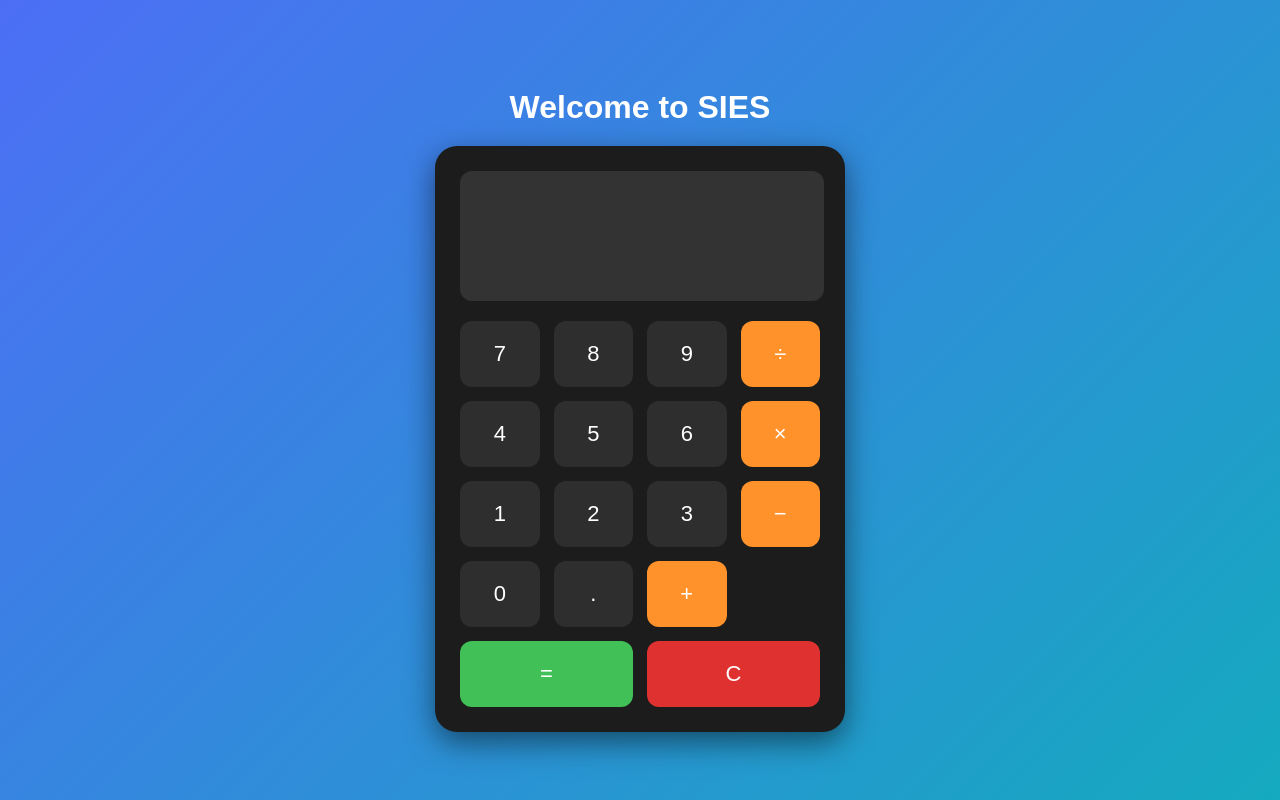
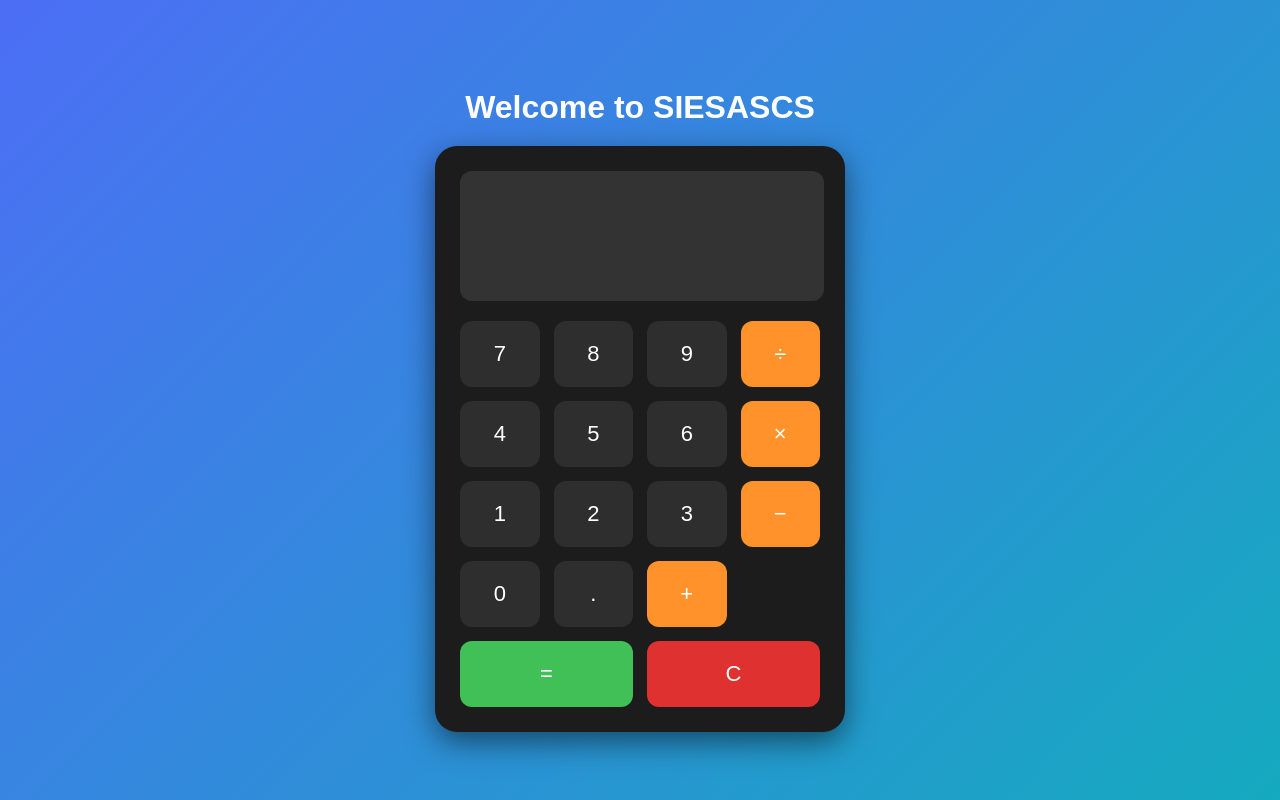
Before and after one commit to darogemuhib2-prog/DevOps, a plain HTML site: page index.html in a window 1280 px wide. Drawn offline with Linux system fonts and the light colour scheme.

Commit message:
Update index.html

```diff
--- a/index.html
+++ b/index.html
@@ -97,7 +97,7 @@
 
 <body>
 
-<h1>Welcome to SIES</h1>
+<h1>Welcome to SIESASCS</h1>
 
 <div class="calculator">
     <input type="text" id="display" disabled>
```
